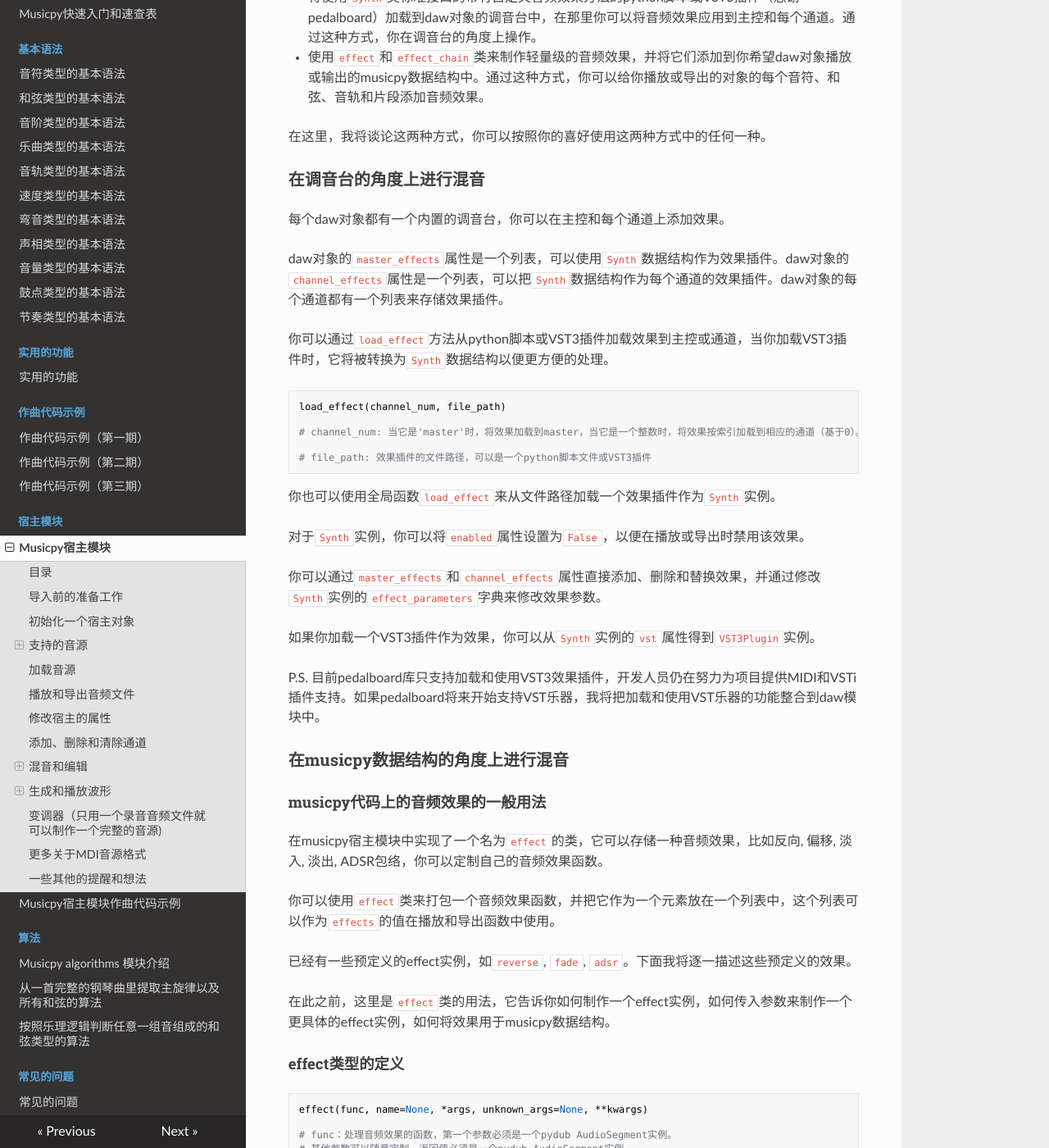
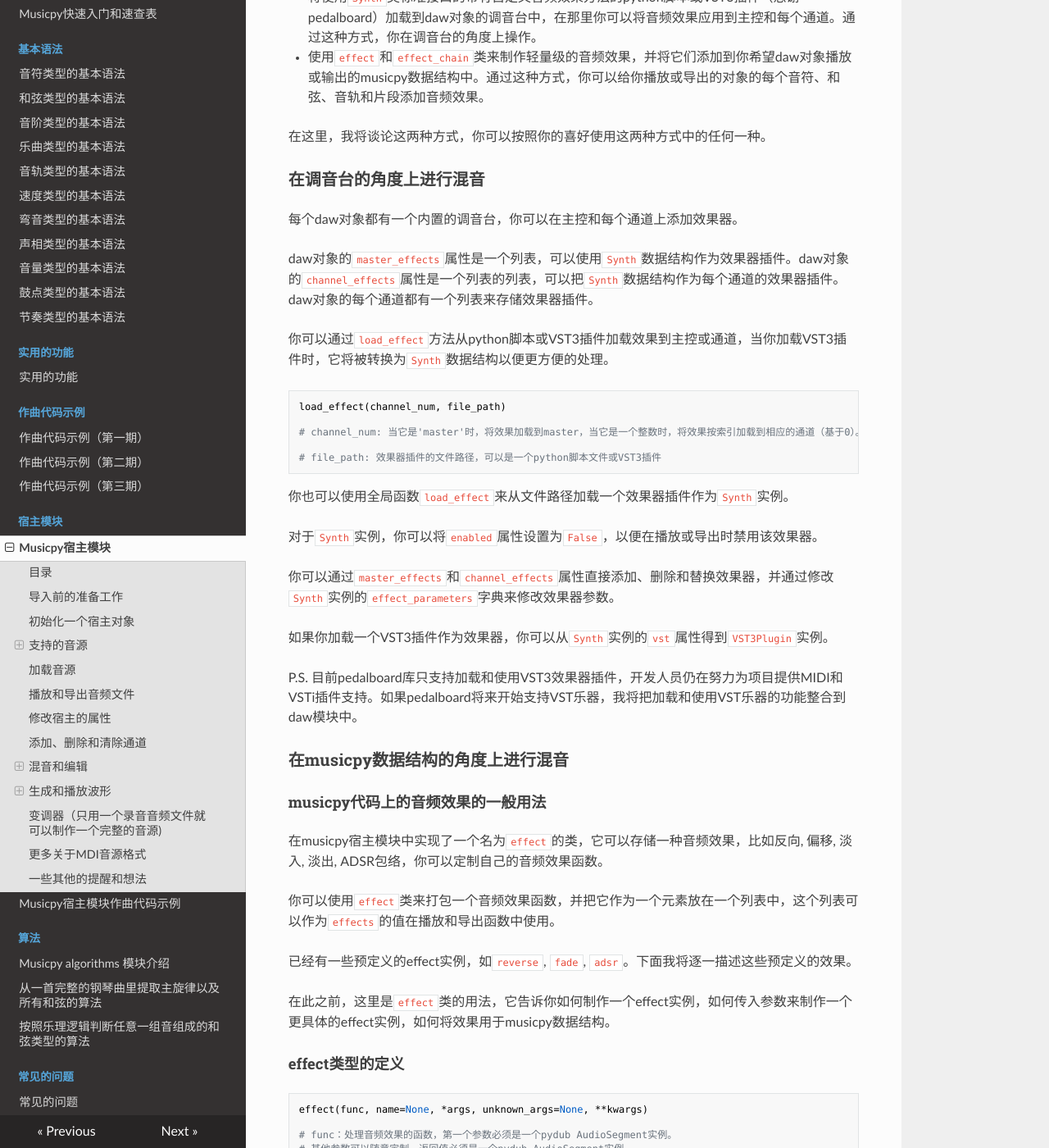
Before and after one commit to Rainbow-Dreamer/musicpy_docs_zh_CN, an MkDocs documentation site: the page built from docs/Musicpy daw module.md, in a window 1280 px wide and 1400 px high, scrolled down 7796 px. Shown: the whole window at 82% size. Built offline with MkDocs 1.6.1, drawn with Linux system fonts in a browser that asks for light colours; nearby versions of some CDN libraries.

Commit message:
Update Musicpy daw module.md

````diff
--- a/docs/Musicpy daw module.md
+++ b/docs/Musicpy daw module.md
@@ -384,9 +384,9 @@ new_song.clear_all_channels()
 
 ### 在调音台的角度上进行混音
 
-每个daw对象都有一个内置的调音台，你可以在主控和每个通道上添加效果。
+每个daw对象都有一个内置的调音台，你可以在主控和每个通道上添加效果器。
 
-daw对象的`master_effects`属性是一个列表，可以使用`Synth`数据结构作为效果插件。daw对象的`channel_effects`属性是一个列表，可以把`Synth`数据结构作为每个通道的效果插件。daw对象的每个通道都有一个列表来存储效果插件。
+daw对象的`master_effects`属性是一个列表，可以使用`Synth`数据结构作为效果器插件。daw对象的`channel_effects`属性是一个列表的列表，可以把`Synth`数据结构作为每个通道的效果器插件。daw对象的每个通道都有一个列表来存储效果器插件。
 
 你可以通过`load_effect`方法从python脚本或VST3插件加载效果到主控或通道，当你加载VST3插件时，它将被转换为`Synth`数据结构以便更方便的处理。
 
@@ -395,18 +395,18 @@ load_effect(channel_num, file_path)
 
 # channel_num: 当它是'master'时，将效果加载到master，当它是一个整数时，将效果按索引加载到相应的通道（基于0）。
 
-# file_path: 效果插件的文件路径，可以是一个python脚本文件或VST3插件
+# file_path: 效果器插件的文件路径，可以是一个python脚本文件或VST3插件
 ```
 
-你也可以使用全局函数`load_effect`来从文件路径加载一个效果插件作为`Synth`实例。
+你也可以使用全局函数`load_effect`来从文件路径加载一个效果器插件作为`Synth`实例。
 
-对于`Synth`实例，你可以将`enabled`属性设置为`False`，以便在播放或导出时禁用该效果。
+对于`Synth`实例，你可以将`enabled`属性设置为`False`，以便在播放或导出时禁用该效果器。
 
-你可以通过`master_effects`和`channel_effects`属性直接添加、删除和替换效果，并通过修改`Synth`实例的`effect_parameters`字典来修改效果参数。
+你可以通过`master_effects`和`channel_effects`属性直接添加、删除和替换效果器，并通过修改`Synth`实例的`effect_parameters`字典来修改效果器参数。
 
-如果你加载一个VST3插件作为效果，你可以从`Synth`实例的`vst`属性得到`VST3Plugin`实例。
+如果你加载一个VST3插件作为效果器，你可以从`Synth`实例的`vst`属性得到`VST3Plugin`实例。
 
-P.S. 目前pedalboard库只支持加载和使用VST3效果插件，开发人员仍在努力为项目提供MIDI和VSTi插件支持。如果pedalboard将来开始支持VST乐器，我将把加载和使用VST乐器的功能整合到daw模块中。
+P.S. 目前pedalboard库只支持加载和使用VST3效果器插件，开发人员仍在努力为项目提供MIDI和VSTi插件支持。如果pedalboard将来开始支持VST乐器，我将把加载和使用VST乐器的功能整合到daw模块中。
 
 
 
````
